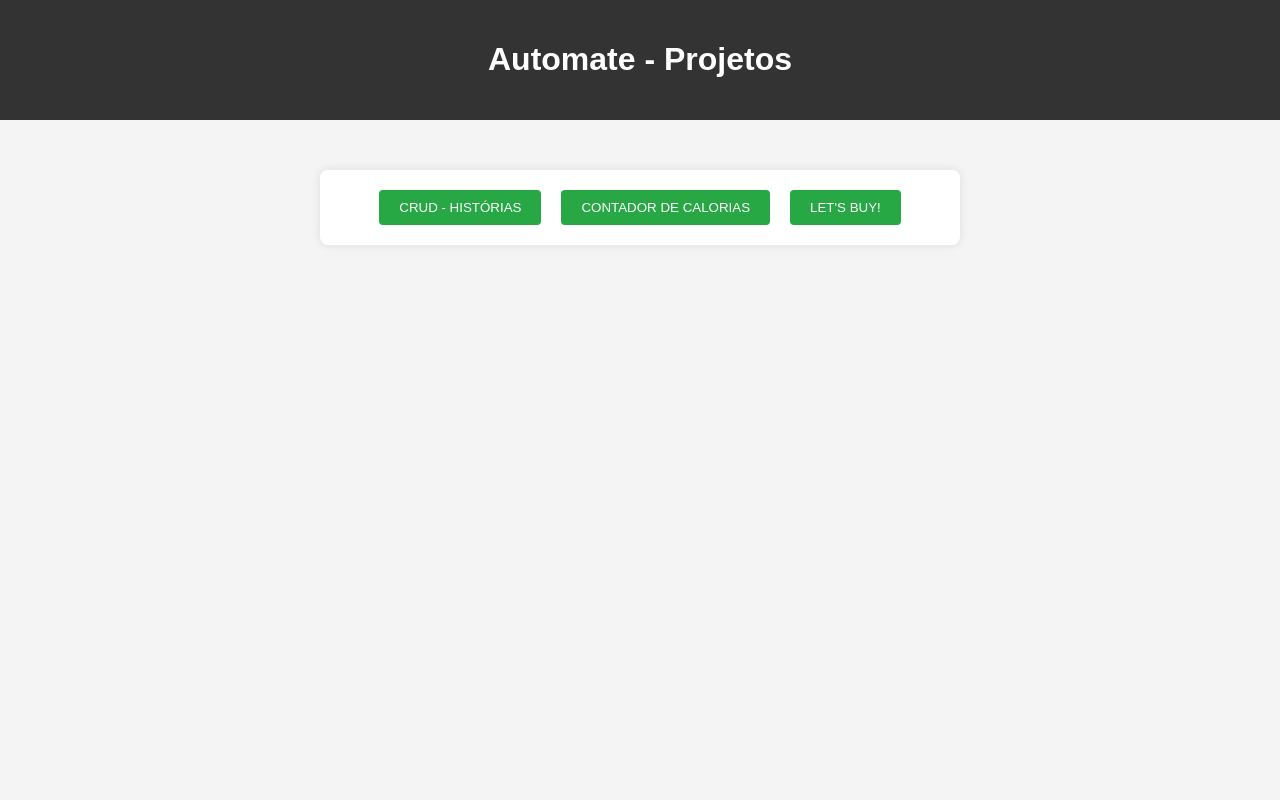
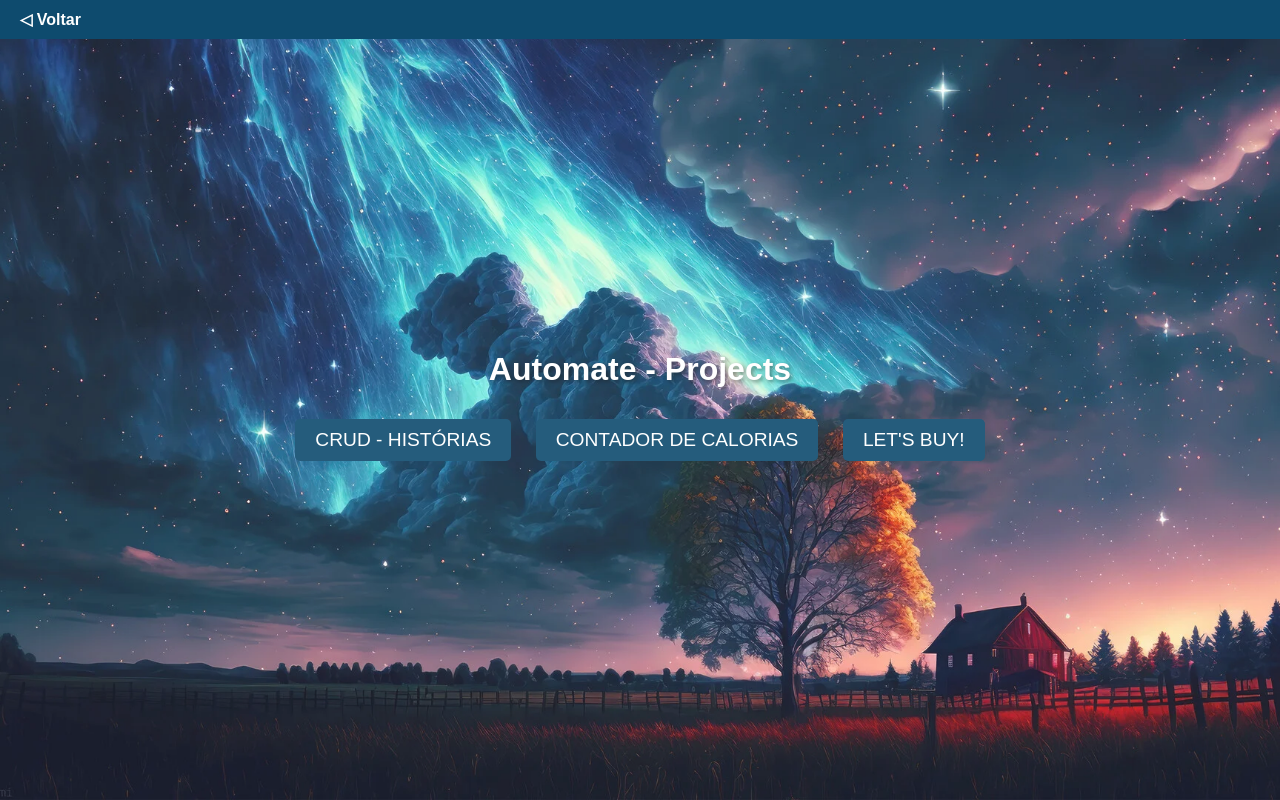
Before and after one commit to GeorgeWanderson/AutomateV2, a plain HTML site: page web/Projects.html in a window 1280 px wide. Drawn offline with Linux system fonts and the light colour scheme.

Commit message:
New Design - Automate V2.0.1

```diff
--- /dev/null
+++ b/src/scripts/typeEffect.js
@@ -0,0 +1,34 @@
+// Função para simular o efeito de digitação
+function typeEffect(element, speed) {
+    const text = element.innerHTML;
+    element.innerHTML = '';
+
+    let i = 0;
+    const timer = setInterval(function() {
+        if (i < text.length) {
+            element.innerHTML += text.charAt(i);
+            i++;
+        } else {
+            clearInterval(timer);
+        }
+    }, speed);
+}
+
+// Função para acionar o efeito de digitação nos elementos desejados
+function startTextAnimation() {
+    const welcomeText = document.getElementById('welcome-text');
+    const descriptionText = document.getElementById('description-text');
+
+    // Define a velocidade de digitação (em milissegundos por caractere)
+    const speed = 50;
+
+    // Inicia o efeito de digitação
+    typeEffect(welcomeText, speed);
+    setTimeout(function() {
+        typeEffect(descriptionText, speed);
+    }, welcomeText.innerHTML.length * speed + 300); // Adiciona um pequeno atraso antes de começar a digitar a descrição
+}
+
+window.onload = function() {
+    startTextAnimation();
+};
--- a/src/styles/about-us.css
+++ b/src/styles/about-us.css
@@ -6,22 +6,22 @@ body {
 }
 
 header {
-    background-color: orangered;
+    background-color: #0E4B6E;;
     padding: 10px;
     position: fixed;
     top: 0;
     width: 100%;
-    z-index: 1000; /* Garante que o header fique acima do conteúdo */
+    z-index: 1000;
     display: flex;
-    justify-content: space-between; /* Alinha o conteúdo nas extremidades */
-    align-items: center; /* Alinha verticalmente o conteúdo */
+    justify-content: space-between;
+    align-items: center;
 }
 
 .header-back {
-    color: white; /* Cor do texto branco */
-    font-weight: bold; /* Texto em negrito */
-    text-decoration: none; /* Remover sublinhado */
-    margin-left: 10px; /* Margem à esquerda para separar do canto */
+    color: white;
+    font-weight: bold;
+    text-decoration: none;
+    margin-left: 10px;
 }
 
 .header-title {
@@ -39,17 +39,17 @@ header h1 {
     margin: 120px auto 50px; /* Ajusta a margem para evitar sobreposição com o header */
     padding: 20px;
     background-color: #ffffff;
-    box-shadow: 0 0 10px rgba(0, 0, 0, 0.1);
+    box-shadow: 0 0 10px #6DC6EB;
     text-align: justify;
     border-radius: 8px;
 }
 
 .quemsomos-container h1 {
-    color: #333;
+    color: #0E4B6E;
 }
 
 .quemsomos-container h2 {
-    color: #0070c9;
+    color: #0E4B6E;
     margin-top: 20px;
 }
 
--- a/src/styles/cadastro.css
+++ b/src/styles/cadastro.css
@@ -7,7 +7,7 @@ body {
 
 /* Header */
 header {
-    background-color: orangered;
+    background-color: #0E4B6E;
     padding: 10px;
     position: fixed;
     top: 0;
@@ -37,7 +37,7 @@ header {
     padding: 20px;
     background-color: #f9f9f9;
     border-radius: 5px;
-    box-shadow: 0 0 10px rgba(0, 0, 0, 0.1);
+    box-shadow: 0 0 10px #6DC6EB;
 }
 
 h1 {
@@ -66,7 +66,7 @@ input[type="number"] {
 button {
     width: 100%;
     padding: 10px;
-    background-color: orangered; /* Laranja para o botão */
+    background-color: #0E4B6E;
     border: none;
     border-radius: 5px;
     color: white; /* Texto branco */
@@ -75,7 +75,7 @@ button {
 }
 
 button:hover {
-    background-color: rgba(211, 56, 0, 0.947);
+    background-color: #6DC6EB
 }
 
 p {
--- a/src/styles/dashboard.css
+++ b/src/styles/dashboard.css
@@ -63,7 +63,7 @@ body {
 .controls button {
     padding: 10px 20px;
     margin: 0 10px;
-    background-color: #28a745;
+    background-color: #0E4B6E;
     color: #fff;
     border: none;
     border-radius: 5px;
@@ -71,7 +71,7 @@ body {
 }
 
 .controls button:hover {
-    background-color: #218838;
+    background-color: #6DC6EB;
 }
 
 .dark-mode {
--- a/src/styles/login.css
+++ b/src/styles/login.css
@@ -7,7 +7,7 @@ body {
 
 /* Header */
 header {
-    background-color: orangered;
+    background-color: #0E4B6E;
     padding: 10px;
     position: fixed;
     top: 0;
@@ -37,7 +37,7 @@ header {
     padding: 20px;
     background-color: #f9f9f9;
     border-radius: 5px;
-    box-shadow: 0 0 10px rgba(0, 0, 0, 0.1);
+    box-shadow: 0 0 10px #6DC6EB;
 }
 
 h1 {
@@ -64,7 +64,7 @@ input[type="password"] {
 button {
     width: 100%;
     padding: 10px;
-    background-color: orangered; /* Laranja para o botão */
+    background-color: #0E4B6E;;
     border: none;
     border-radius: 5px;
     color: white; /* Texto branco */
@@ -73,7 +73,7 @@ button {
 }
 
 button:hover {
-    background-color: rgba(211, 56, 0, 0.947);
+    background-color: #6DC6EB;
 }
 
 p {
--- a/src/styles/main.css
+++ b/src/styles/main.css
@@ -5,16 +5,20 @@ body {
 }
 
 .background {
-    background-image: url('/src/img/background-img-orange.jpg'); /* Imagem background */
+    background-image: url('/src/img/background.webp'); /* Imagem background */
     background-size: cover;
     background-position: center;
     height: 100vh;
     display: flex;
     align-items: center;
     justify-content: center;
-    color: white;
+    color: rgb(255, 255, 255);
     text-align: center;
-    opacity: 0.8;
+    opacity: 0.9;
+}
+
+.background h1 {
+    text-shadow: 2px 2px 4px rgba(0, 0, 0, 0.5);
 }
 
 .content {
@@ -31,7 +35,7 @@ body {
 }
 
 header {
-    background-color: orangered;
+    background-color: #0E4B6E;
     color: white;
     padding: 15px 0;
     position: fixed;
@@ -56,9 +60,9 @@ nav ul li a {
     color: white;
     font-weight: bold;
     font-size: 1.2em;
-    transition: color 0.3s ease; /* Adicionando uma transição de cor */
+    transition: color 0.3s ease;
 }
 
 nav ul li a:hover {
-    color: #9d2a00; /* Cor ao passar o mouse sobre o link */
+    color: #6DC6EB;
 }
--- a/src/styles/projects.css
+++ b/src/styles/projects.css
@@ -1,37 +1,77 @@
 body {
-    font-family: Arial, sans-serif;
-    background-color: #f4f4f4;
     margin: 0;
     padding: 0;
+    font-family: 'Arial', sans-serif;
 }
 
 header {
-    background-color: #333;
-    color: #fff;
-    padding: 20px 0;
+    background-color: #0E4B6E;
+    padding: 10px;
+    position: fixed;
+    top: 0;
+    width: 100%;
+    z-index: 1000; /* Garante que o header fique acima do conteúdo */
+    display: flex;
+    justify-content: space-between; /* Alinha o conteúdo nas extremidades */
+    align-items: center; /* Alinha verticalmente o conteúdo */
+}
+
+.header-back {
+    color: white; /* Cor do texto branco */
+    font-weight: bold; /* Texto em negrito */
+    text-decoration: none; /* Remover sublinhado */
+    margin-left: 10px; /* Margem à esquerda para separar do canto */
+}
+
+.header-title {
+    color: white; /* Cor do texto branco */
+    font-weight: bold; /* Texto em negrito */
+}
+
+.background {
+    background-image: url('/src/img/background.webp'); /* Imagem background */
+    background-size: cover;
+    background-position: center;
+    height: 100vh;
+    display: flex;
+    align-items: center;
+    justify-content: center;
+    color: rgb(255, 255, 255);
+    text-align: center;
+    opacity: 0.9;
+}
+
+.background h1 {
+    text-shadow: 2px 2px 4px rgba(0, 0, 0, 0.5);
+}
+
+.container {
+    display: flex;
+    flex-direction: column;
+    align-items: center;
+}
+
+.text-section h1 {
+    font-size: 2.5em;
+    margin-bottom: 20px;
+}
+
+.button-section {
     text-align: center;
 }
 
-.container {
-    max-width: 600px;
-    margin: 50px auto;
-    padding: 20px;
-    background-color: #fff;
-    border-radius: 8px;
-    box-shadow: 0 0 10px rgba(0, 0, 0, 0.1);
+.button-section button {
+    margin: 10px;
+    padding: 10px 20px;
+    font-size: 1.2em;
+    background-color: #0E4B6E;
+    color: white;
+    border: none;
+    border-radius: 5px;
+    cursor: pointer;
+    transition: background-color 0.3s ease;
 }
 
-.button-section {
-    display: flex;
-    justify-content: center;
+.button-section button:hover {
+    background-color: #6DC6EB;
 }
-
-.button-section button {
-    padding: 10px 20px;
-    background-color: #28a745;
-    color: #fff;
-    border: none;
-    border-radius: 4px;
-    cursor: pointer;
-    margin: 0 10px;
-}
--- a/src/styles/reset-passowrd.css
+++ b/src/styles/reset-passowrd.css
@@ -1,4 +1,3 @@
-/* Estilos gerais */
 body {
     font-family: Arial, sans-serif;
     margin: 0;
@@ -7,37 +6,36 @@ body {
 
 /* Header */
 header {
-    background-color: orangered;
+    background-color: #0E4B6E;
     padding: 10px;
     position: fixed;
     top: 0;
     width: 100%;
-    z-index: 1000; /* Garante que o header fique acima do conteúdo */
+    z-index: 1000;
     display: flex;
-    justify-content: space-between; /* Alinha o conteúdo nas extremidades */
-    align-items: center; /* Alinha verticalmente o conteúdo */
+    justify-content: space-between;
+    align-items: center;
 }
 
 .header-back {
-    color: white; /* Cor do texto branco */
-    font-weight: bold; /* Texto em negrito */
-    text-decoration: none; /* Remover sublinhado */
-    margin-left: 10px; /* Margem à esquerda para separar do canto */
+    color: white;
+    font-weight: bold;
+    text-decoration: none;
+    margin-left: 10px;
 }
 
 .header-title {
-    color: white; /* Cor do texto branco */
-    font-weight: bold; /* Texto em negrito */
+    color: white;
+    font-weight: bold;
 }
 
-/* Página de Esqueci Minha Senha */
 .reset-password-container {
     max-width: 400px;
-    margin: 100px auto; /* Aumentado para evitar que o header sobreponha o conteúdo */
+    margin: 100px auto;
     padding: 20px;
     background-color: #f9f9f9;
     border-radius: 5px;
-    box-shadow: 0 0 10px rgba(0, 0, 0, 0.1);
+    box-shadow: 0 0 10px #6DC6EB;
 }
 
 h1 {
@@ -63,16 +61,16 @@ input[type="email"] {
 button {
     width: 100%;
     padding: 10px;
-    background-color: orangered; /* Laranja para o botão */
+    background-color: #0E4B6E;
     border: none;
     border-radius: 5px;
-    color: white; /* Texto branco */
+    color: white;
     cursor: pointer;
     transition: background-color 0.3s;
 }
 
 button:hover {
-    background-color: rgba(211, 56, 0, 0.947);
+    background-color: #6DC6EB;
 }
 
 p {
--- a/web/Projects.html
+++ b/web/Projects.html
@@ -1,25 +1,34 @@
 <!DOCTYPE html>
 <html lang="pt-br">
+
 <head>
     <meta charset="UTF-8">
     <meta name="viewport" content="width=device-width, initial-scale=1.0">
     <title>Automate V2 - Projetos</title>
-    <link rel="shortcut icon" href="/src/img/automate-favicon.png" type="image/x-icon">
+    <link rel="shortcut icon" href="/src/img/automate-favicon-colorido.png" type="image/x-icon">
     <link rel="stylesheet" href="/src/styles/projects.css">
 </head>
+
 <body>
+    <header>
+        <a class="header-back" href="../index.html">&#9665; Voltar</a>
+    </header>
 
-<header>
-    <h1>Automate - Projetos</h1>
-</header>
+    <div class="background">
+        <div class="container">
+            <h1 id="welcome-text">Automate - Projects</h1>
 
-<div class="container">
-    <div class="button-section">
-        <button onclick="window.location.href='http://127.0.0.1:5500/web/ourhistory/'">CRUD - HISTÓRIAS</button>
-        <button onclick="window.location.href='http://127.0.0.1:5500/web/ourhistory/'">CONTADOR DE CALORIAS</button>
-        <button onclick="window.location.href='http://127.0.0.1:5500/web/letsbuy/'">LET'S BUY!</button>
+            <div class="button-section">
+                <button id="btn-crud" onclick="window.location.href='http://127.0.0.1:5500/web/ourhistory/'">CRUD -
+                    HISTÓRIAS</button>
+                <button id="btn-calories"
+                    onclick="window.location.href='http://127.0.0.1:5500/web/ourhistory/'">CONTADOR DE CALORIAS</button>
+                <button id="btn-letsbuy" onclick="window.location.href='http://127.0.0.1:5500/web/letsbuy/'">LET'S
+                    BUY!</button>
+            </div>
+        </div>
     </div>
-</div>
 
+    <script src="/src/scripts/typeEffect.js"></script>
 </body>
 </html>
```
Also changed, not shown: index.html (+6 -5 lines), web/Caloricount/index.html (+1 -1 lines), web/LetsBuy/index.html (+1 -1 lines), web/OurHistory/index.html (+1 -1 lines), web/about-us.html (+1 -1 lines), web/dashboard.html (+1 -1 lines), web/login.html (+1 -1 lines), web/register.html (+2 -2 lines), web/reset-password.html (+3 -6 lines), src/img/background.webp (added), 1 other file.
